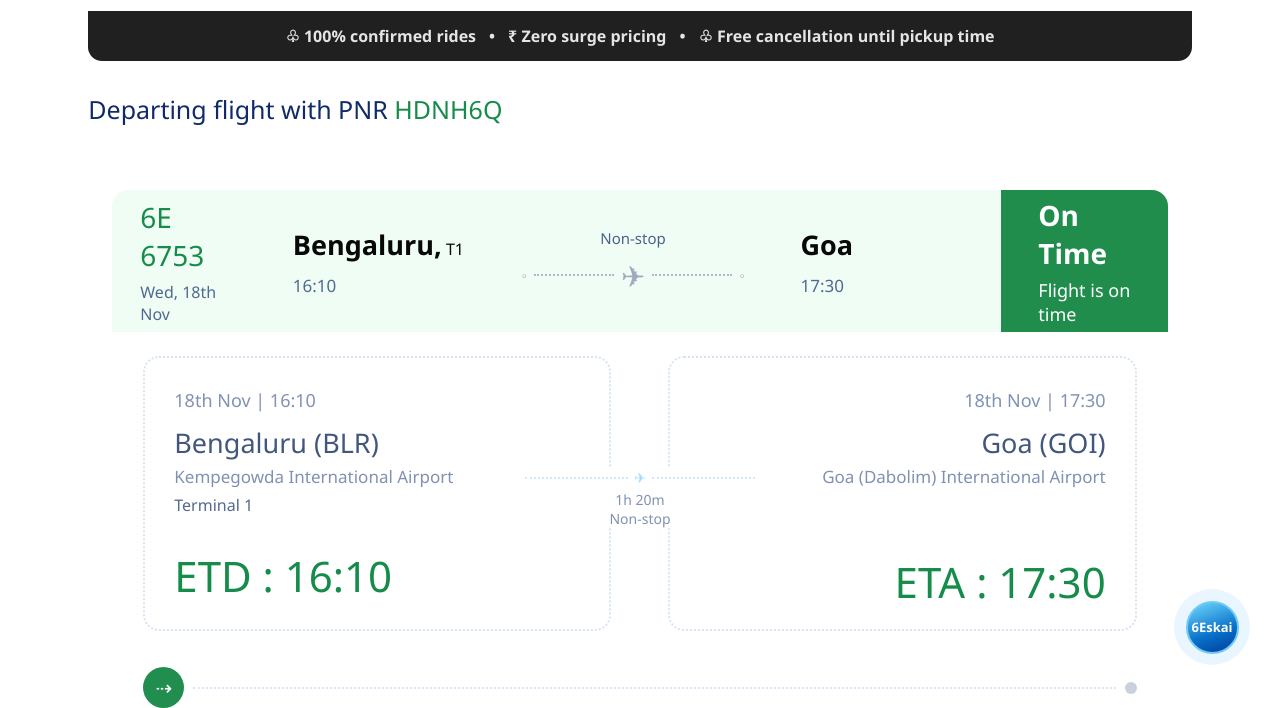
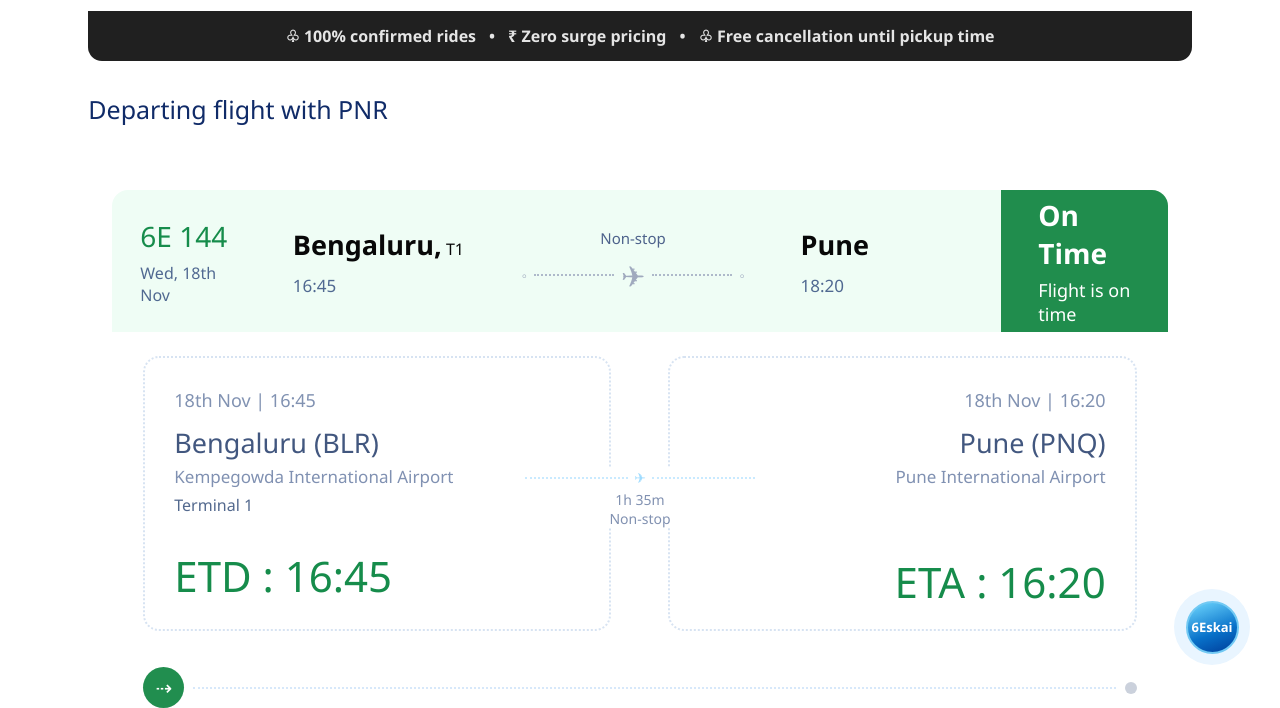
Before and after one commit to khyathikirang/INDIGO.Flights.PNR.com, a plain HTML site: page index.html in a window 1280 px wide. Shown: the part 108-816 px from the top of the page. Drawn offline with Linux system fonts and the light colour scheme.

Commit message:
Update index.html

```diff
--- a/index.html
+++ b/index.html
@@ -530,13 +530,13 @@ h1 strong {
 
 <h1>
   Departing flight with PNR
-  <strong>HDNH6Q</strong>
+  <strong></strong>
 </h1>
 
 <section class="summary">
 
   <div>
-    <div class="flight-no">6E 6753</div>
+    <div class="flight-no">6E 144</div>
     <div class="date">Wed, 18th Nov</div>
   </div>
 
@@ -544,7 +544,7 @@ h1 strong {
     <div class="city">
       Bengaluru,<small style="font-size:16px;font-weight:400"> T1</small>
     </div>
-    <div class="terminal">16:10</div>
+    <div class="terminal">16:45</div>
   </div>
 
   <div class="route">
@@ -559,8 +559,8 @@ h1 strong {
   </div>
 
   <div>
-    <div class="city">Goa</div>
-    <div class="terminal">17:30</div>
+    <div class="city">Pune</div>
+    <div class="terminal">18:20</div>
   </div>
 
   <div class="status">
@@ -575,7 +575,7 @@ h1 strong {
   <article class="airport">
 
     <div class="when">
-      18th Nov | 16:10
+      18th Nov | 16:45
     </div>
 
     <h2>Bengaluru (BLR)</h2>
@@ -589,7 +589,7 @@ h1 strong {
     </div>
 
     <div class="etd">
-      ETD : 16:10
+      ETD : 16:45
     </div>
 
   </article>
@@ -598,24 +598,24 @@ h1 strong {
     <div class="duration-line">
       <span>✈</span>
     </div>
-    <div>1h 20m</div>
+    <div>1h 35m</div>
     <div>Non-stop</div>
   </div>
 
   <article class="airport right">
 
     <div class="when">
-      18th Nov | 17:30
+      18th Nov | 16:20
     </div>
 
-    <h2>Goa (GOI)</h2>
+    <h2>Pune (PNQ)</h2>
 
     <div class="airport-name">
-      Goa (Dabolim) International Airport
+      Pune International Airport
     </div>
 
     <div class="etd">
-      ETA : 17:30
+      ETA : 16:20
     </div>
 
   </article>
```
